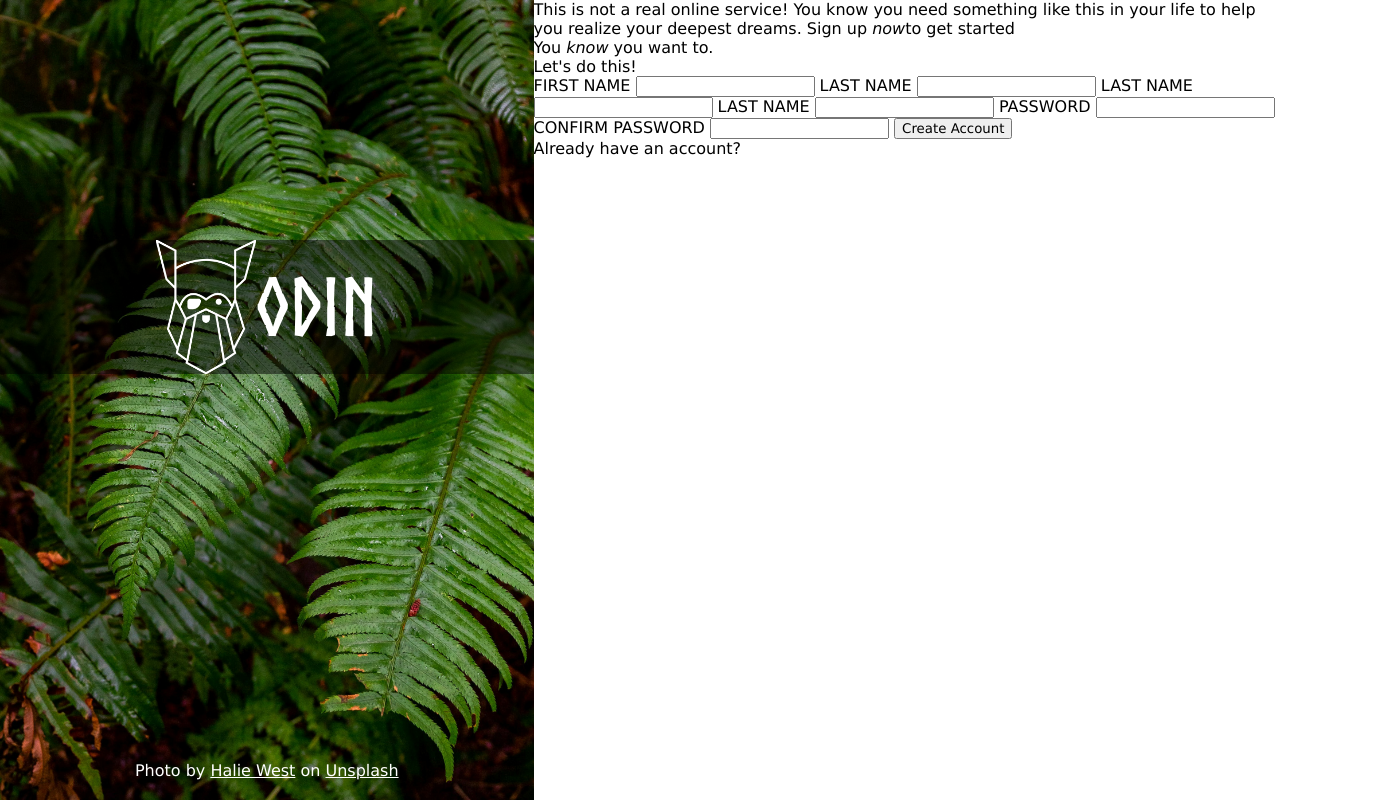
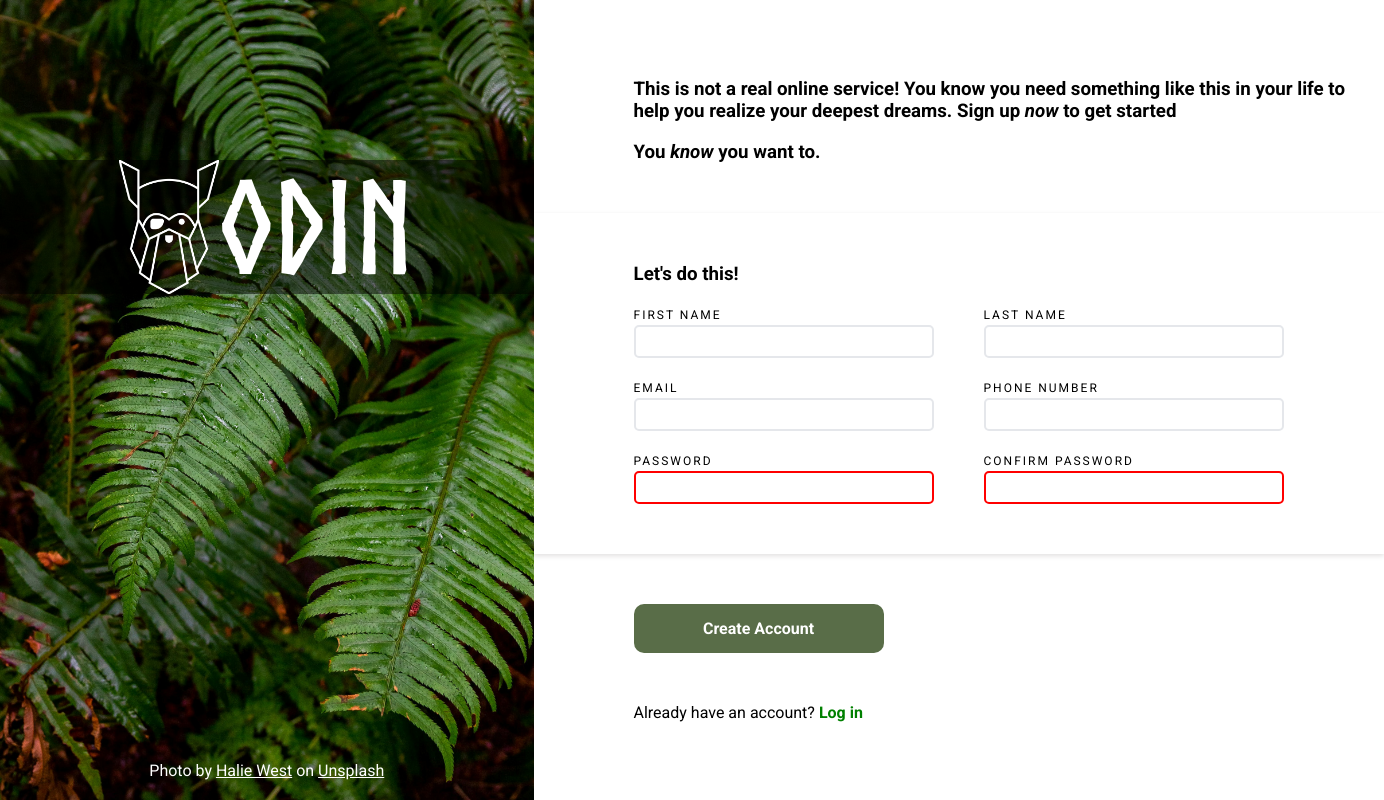
Before and after one commit to anwsul/signup-form, a plain HTML site: page index.html in a window 1280 px wide. Shown: the whole page, 1384 px wide, since content can reach past the window. Drawn offline with Linux system fonts and the light colour scheme.

Commit message:
Project requirement met

```diff
--- a/index.html
+++ b/index.html
@@ -8,6 +8,7 @@
 </head>
 <body>
     <div class="container">
+
         <!-- left side -->
         <div class="left-side">
             <img src="background-image.jpg" alt="green leaf plant in close up photography" class="leaves-image">
@@ -15,37 +16,60 @@
                 <img  src="odin-lined.png" alt="Logo of the odin project" class="odin-logo">
                 <p>odin</p>
             </div>
-            <p class="leaves-image-link">Photo by <a href="https://unsplash.com/photos/green-leaf-plant-in-close-up-photography-25xggax4bSA">Halie West</a> on <a href="https://unsplash.com/">Unsplash</a></p>
+            <p class="leaves-image-link">Photo by <a href="https://unsplash.com/@haliewestphoto" target="_blank">Halie West</a> on <a href="https://unsplash.com/" target="_blank">Unsplash</a></p>
         </div>
 
         <!-- right side -->
         <div class="right-side">
-            <p>This is not a real online service! You know you need something like this in your life to help you realize your deepest dreams. Sign up <em>now</em>to get started</p>
-            <p>You <em>know</em> you want to.</p>
+            <div class="call-to-action">
+                <h3>This is not a real online service! You know you need something like this in your life to help you realize your deepest dreams. Sign up <em>now</em> to get started</h3>
+                <br>
+                <h3>You <em>know</em> you want to.</h3>
+            </div>
 
-            <p>Let's do this!</p>
 
-            <form>
-                <label for="first-name">FIRST NAME</label>
-                <input type="text">
-                <label for="last-name">LAST NAME</label>
-                <input type="text">
-                <label for="EMAIL">LAST NAME</label>
-                <input type="email">
-                <label for="phone-number">LAST NAME</label>
-                <input type="number" pattern="">
-                <label for="password">PASSWORD</label>
-                <input type="password">
-                <label for="password">CONFIRM PASSWORD</label>
-                <input type="password">
-                <button>Create Account</button>
+            <form id="signup-form">
+                <h3>Let's do this!</h3>
+
+                <div>
+                    <label>
+                        FIRST NAME
+                        <input type="text" required>
+                    </label>
+                    <label>
+                        LAST NAME
+                        <input type="text" required>
+                    </label>
+                </div>
+
+                <div>
+                    <label>
+                        EMAIL
+                        <input type="email" required>
+                    </label>
+                    <label>
+                        PHONE NUMBER
+                        <input type="tel" pattern="[0-9]{3}-[0-9]{3}-[0-9]{4}" required>
+                    </label>
+                </div>
+
+                <div>
+                    <label>
+                        PASSWORD
+                        <input type="password" minlength=8 required>
+                    </label>
+                    <label>
+                        CONFIRM PASSWORD
+                        <input type="password" minlength=8 required>
+                    </label>
+                </div>
             </form>
 
-            <p>Already have an account? <a href="">Log in</a></p>
+            <button form="signup-form">Create Account</button>
+
+            <p>Already have an account? <a href="" class="login-link"> Log in</a></p>
         </div>
 
     </div>
-
-    <script src="./script.js"></script>
 </body>
 </html>
--- a/style.css
+++ b/style.css
@@ -1,3 +1,5 @@
+@import url('https://fonts.googleapis.com/css2?family=Roboto:ital,wght@0,100..900;1,100..900&display=swap');
+
 @font-face {
     font-family: "norse-bold";
     src: url('./Norse-Bold.otf');
@@ -6,7 +8,7 @@
 * {
     margin: 0;
     box-sizing: border-box;
-    font-family: 'Lucida Sans', 'Lucida Sans Regular', 'Lucida Grande', 'Lucida Sans Unicode', Geneva, Verdana, sans-serif;
+    font-family: "Roboto", sans-serif;
 }
 
 img {
@@ -17,7 +19,41 @@ a {
     color: white;
 }
 
-.container{
+button {
+    border: none;
+    border-radius: 10px;
+    width: 250px;
+    padding: 15px;
+    background-color: #596D48;
+    color: white;
+    font-weight: bold;
+    font-size: 1rem;
+    cursor: pointer;
+}
+
+label {
+    display: flex;
+    flex-direction: column;
+    font-size: 0.75rem;
+    letter-spacing: 2px;
+    line-height: 20px;
+}
+
+input {
+    border-radius: 5px;
+    width: 300px;
+    padding: 5px;
+    border: 2px solid #E5E7EB;
+    font-size: 1rem;
+}
+
+input:focus {
+    outline: none;
+    border-color: blue;
+}
+
+
+.container {
     display: flex;
 }
 
@@ -36,8 +72,17 @@ a {
     width: 100%;
     background-color: rgba(0, 0, 0, 0.5);
     position: absolute;
-    top: 30vh;
+    top: 20vh;
+}
 
+.odin-logo {
+    width: 100px;
+}
+
+.odin-logo-container > p {
+    color: white;
+    font-family: "norse-bold";
+    font-size: 8rem;
 }
 
 .leaves-image-link {
@@ -48,12 +93,42 @@ a {
     bottom: 20px;
 }
 
-.odin-logo {
-    width: 100px;
+.right-side {
+    display: flex;
+    flex-direction: column;
+    width: 100%;
+    justify-content: center;
+    gap: 50px;
 }
 
-.odin-logo-container > p {
-    font-family: "norse-bold";
-    font-size: 80px;
-    color: white;
+.right-side > * {
+    margin-left: 100px;
 }
+
+.call-to-action {
+    max-width: 800px;
+}
+
+#signup-form {
+    display: flex;
+    flex-direction: column;
+    gap: 20px;
+    margin-left: 0px;
+    padding: 50px 100px;
+    box-shadow: 0px 2px 5px rgb(226, 224, 224);
+}
+
+form > div {
+    display: flex;
+    gap: 50px;
+}
+
+[type="password"]:invalid {
+    border-color: red;
+}
+
+.login-link {
+    color: green;
+    font-weight: bold;
+    text-decoration: none;
+}
```
Also changed, not shown: script.js (deleted).
